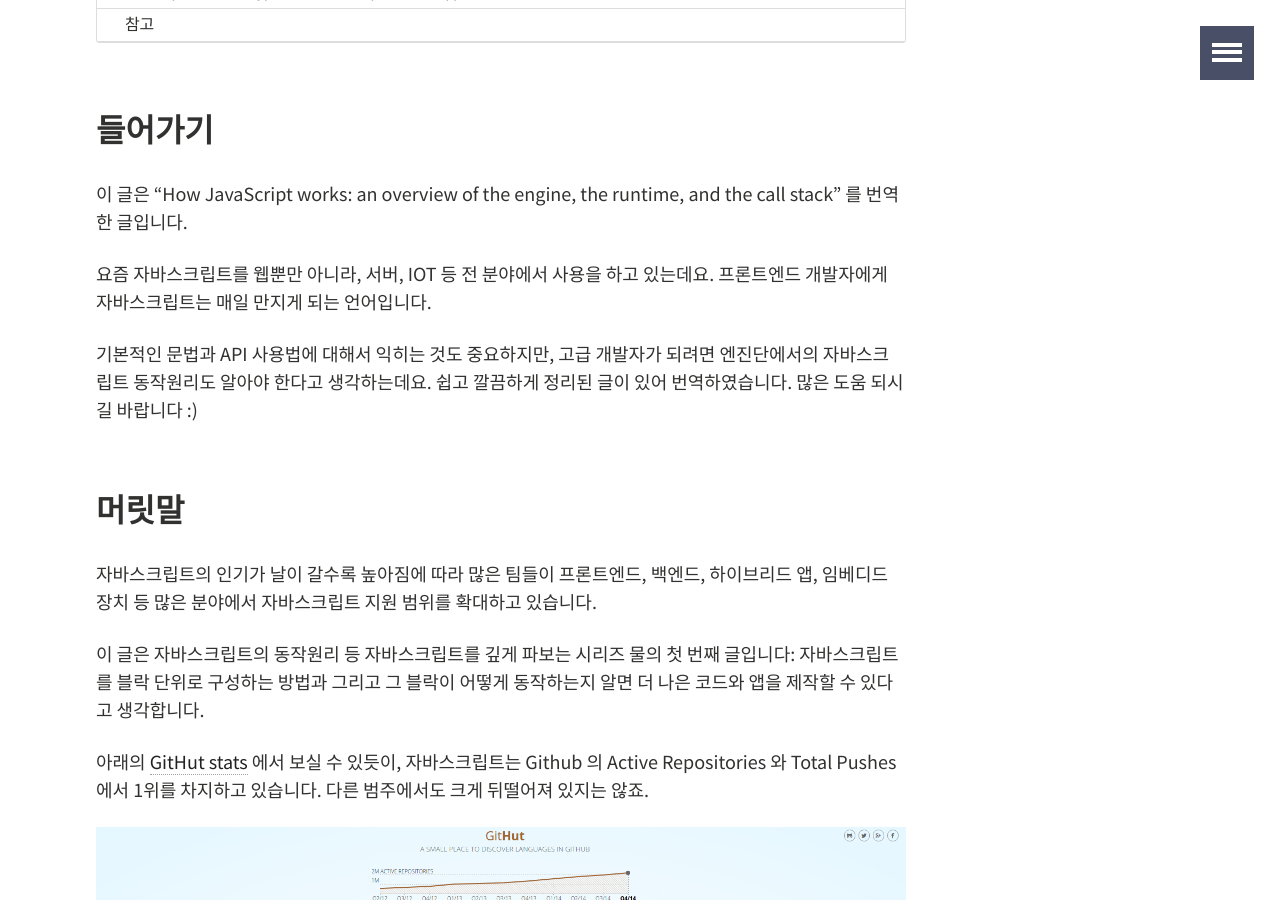
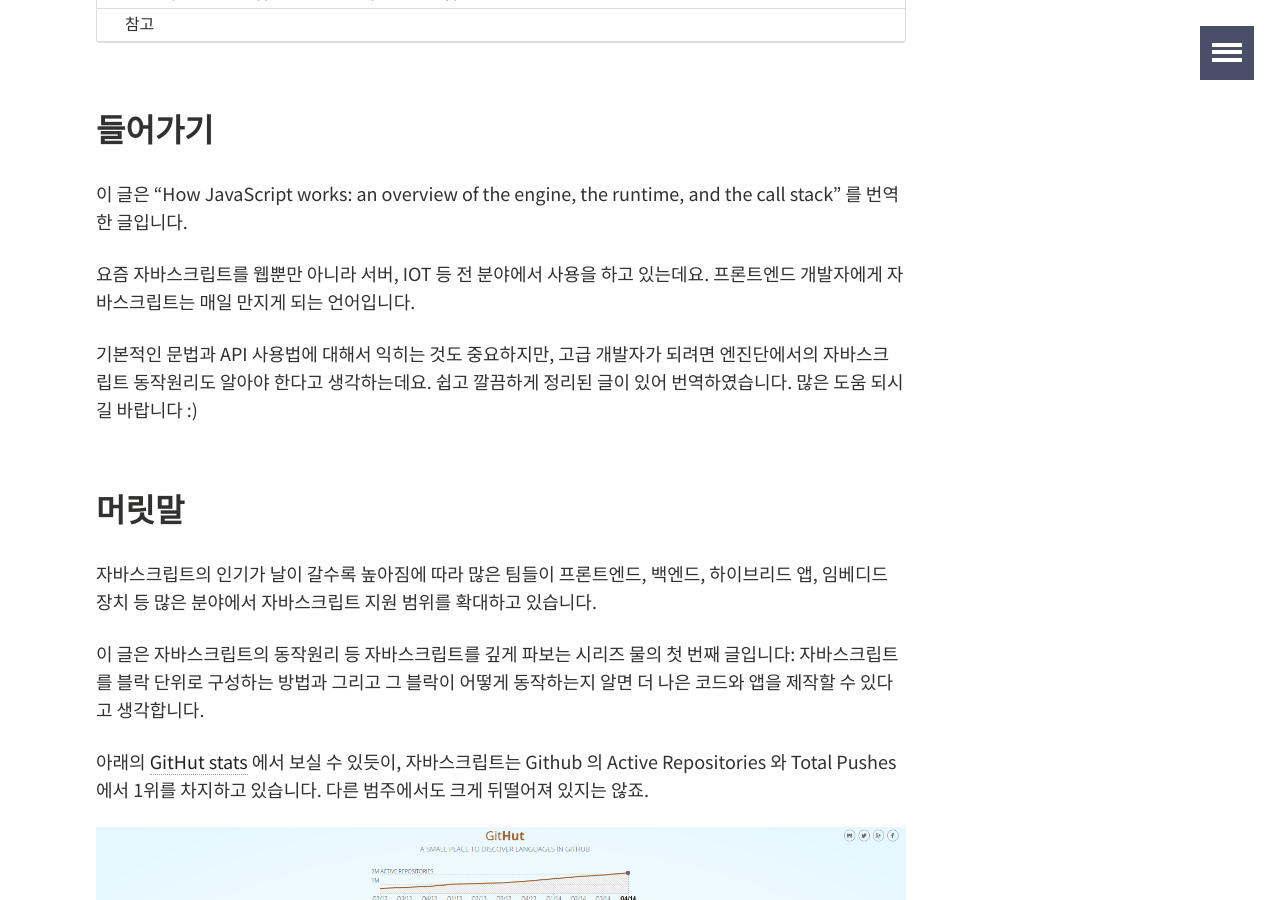
Before and after one commit to joshua1988/joshua1988.github.io, a Jekyll site: the page built from _posts/web-development/translation/2017-09-11-how-js-works-inside-engine.md, in a window 1280 px wide and 900 px high, scrolled down 543 px. Built offline with Jekyll 4.4.1, drawn with Linux system fonts in a browser that asks for light colours; comment, search, counter and statistics services are not loaded.

Commit message:
Removed the comma to make it more readable

```diff
--- a/_posts/web-development/translation/2017-09-11-how-js-works-inside-engine.md
+++ b/_posts/web-development/translation/2017-09-11-how-js-works-inside-engine.md
@@ -40,7 +40,7 @@ tags:
 ## 들어가기
 이 글은 "How JavaScript works: an overview of the engine, the runtime, and the call stack" 를 번역한 글입니다.
 
-요즘 자바스크립트를 웹뿐만 아니라, 서버, IOT 등 전 분야에서 사용을 하고 있는데요.
+요즘 자바스크립트를 웹뿐만 아니라 서버, IOT 등 전 분야에서 사용을 하고 있는데요.
 프론트엔드 개발자에게 자바스크립트는 매일 만지게 되는 언어입니다.
 
 기본적인 문법과 API 사용법에 대해서 익히는 것도 중요하지만, 고급 개발자가 되려면
```
